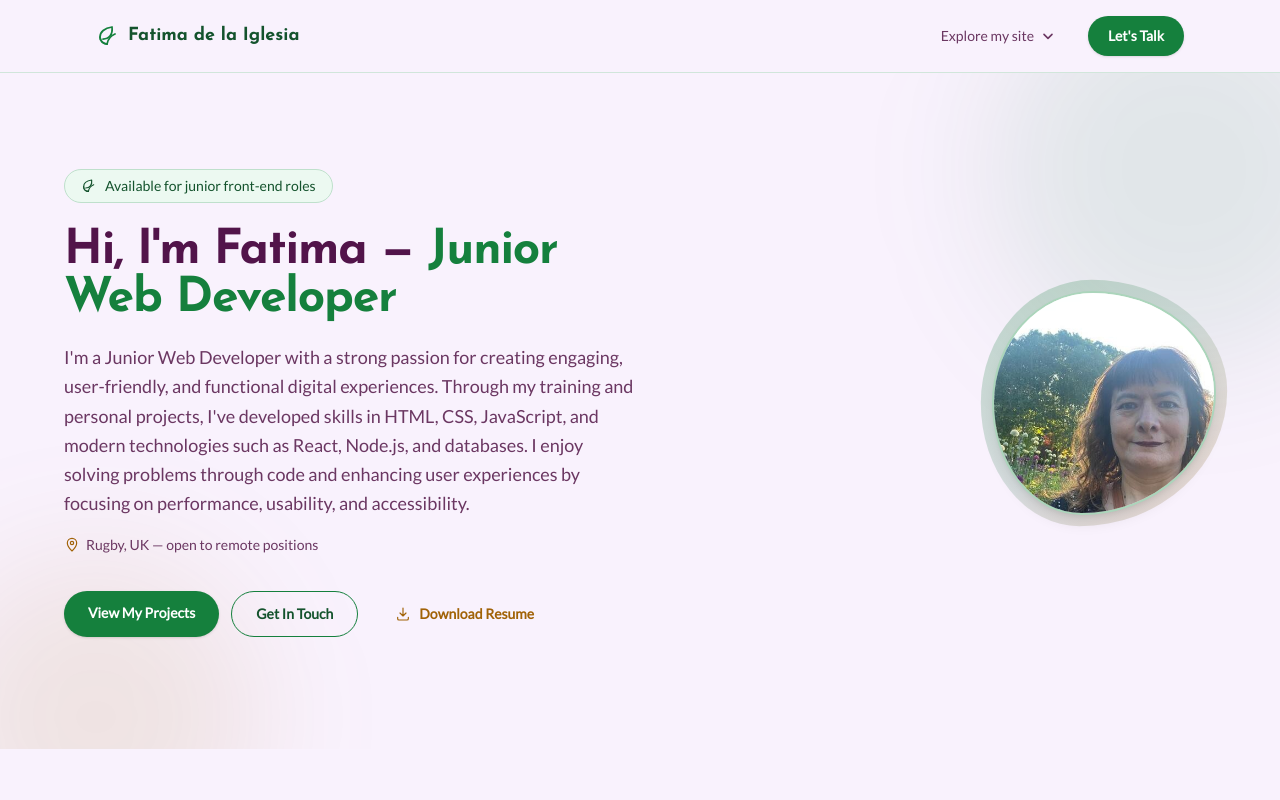
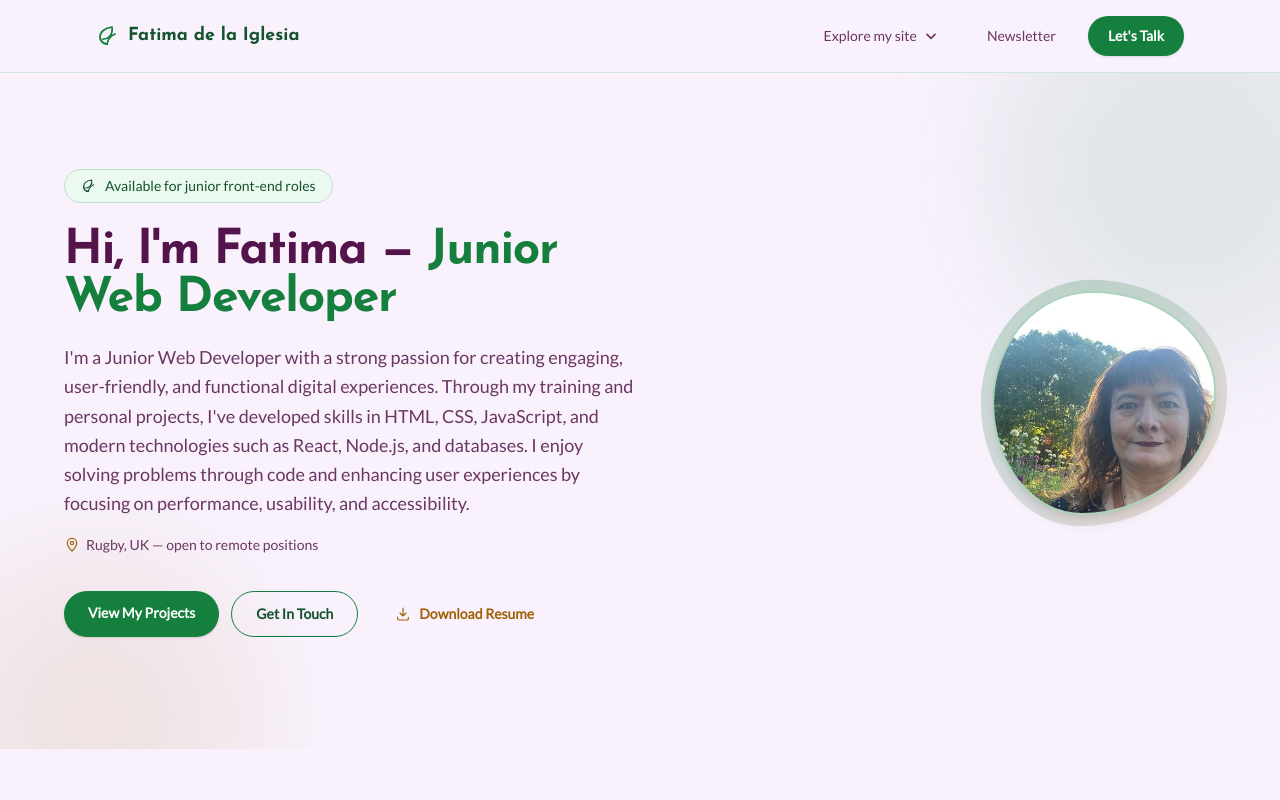
Before and after one commit to FatimadelaIglesia/new-portfolio, a Next.js app: page / in a window 1280 px wide. Shown: the top 800 px of the page. Built offline with nearby package versions, Linux system fonts and the light colour scheme.

Commit message:
Update Navbar.tsx

```diff
--- a/src/components/Navbar.tsx
+++ b/src/components/Navbar.tsx
@@ -156,6 +156,12 @@ export default function Navbar() {
             )}
           </div>
           <a
+            href="#newsletter"
+            className="rounded-full px-4 py-2 text-sm font-medium text-text-muted transition-colors hover:bg-primary/10 hover:text-primary"
+          >
+            Newsletter
+          </a>
+          <a
             href={`mailto:${personalInfo.email}`}
             className="rounded-full bg-primary px-5 py-2.5 text-sm font-semibold text-white shadow-sm transition-all hover:bg-primary-dark hover:shadow-md"
           >
@@ -200,6 +206,20 @@ export default function Navbar() {
                 </Link>
               </li>
             ))}
+            <li>
+              <a
+                href="#newsletter"
+                onClick={() => setIsMenuOpen(false)}
+                className="block rounded-md px-3 py-2.5 transition-colors hover:bg-primary/10"
+              >
+                <span className="block text-base font-medium text-text">
+                  Newsletter
+                </span>
+                <span className="block text-xs text-text-muted">
+                  Get occasional updates by email
+                </span>
+              </a>
+            </li>
             <li className="pt-2">
               <a
                 href={`mailto:${personalInfo.email}`}
```
